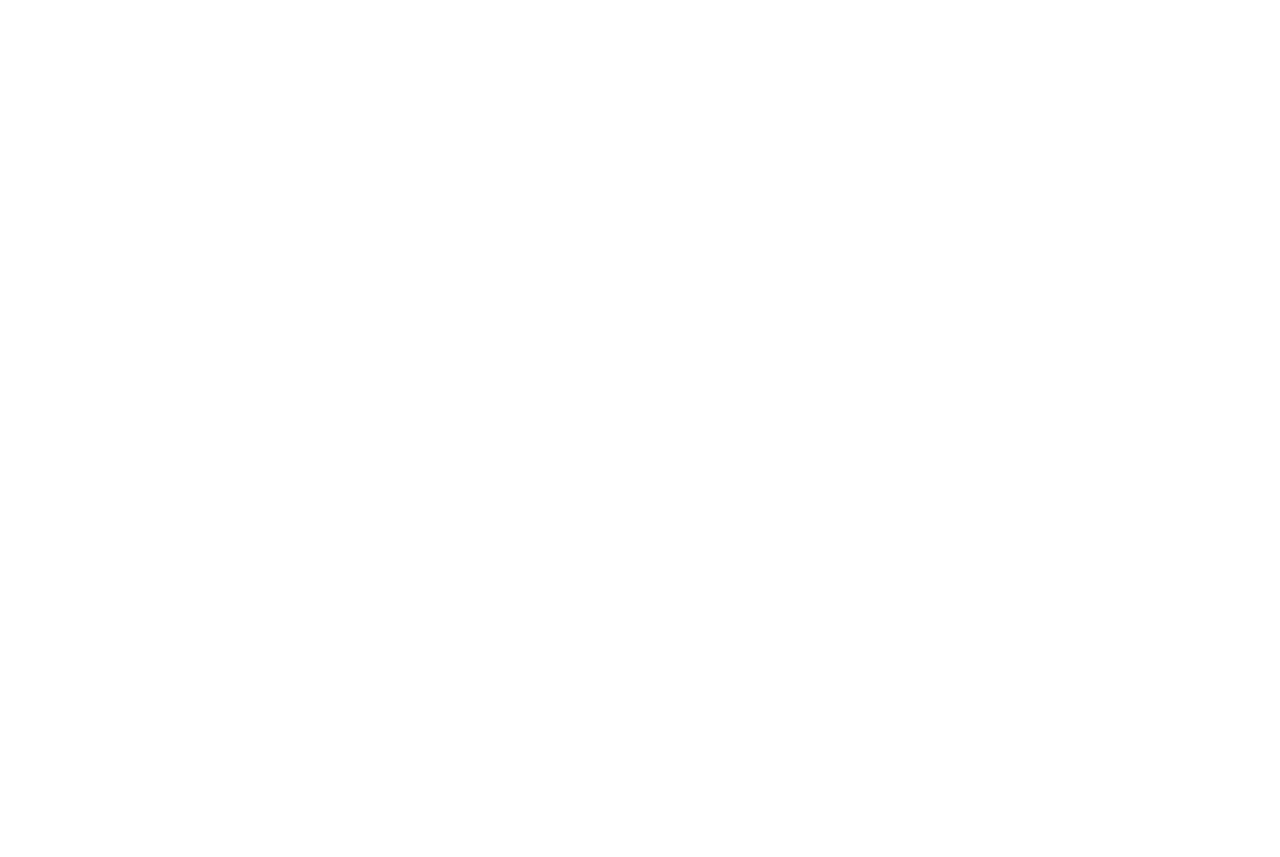
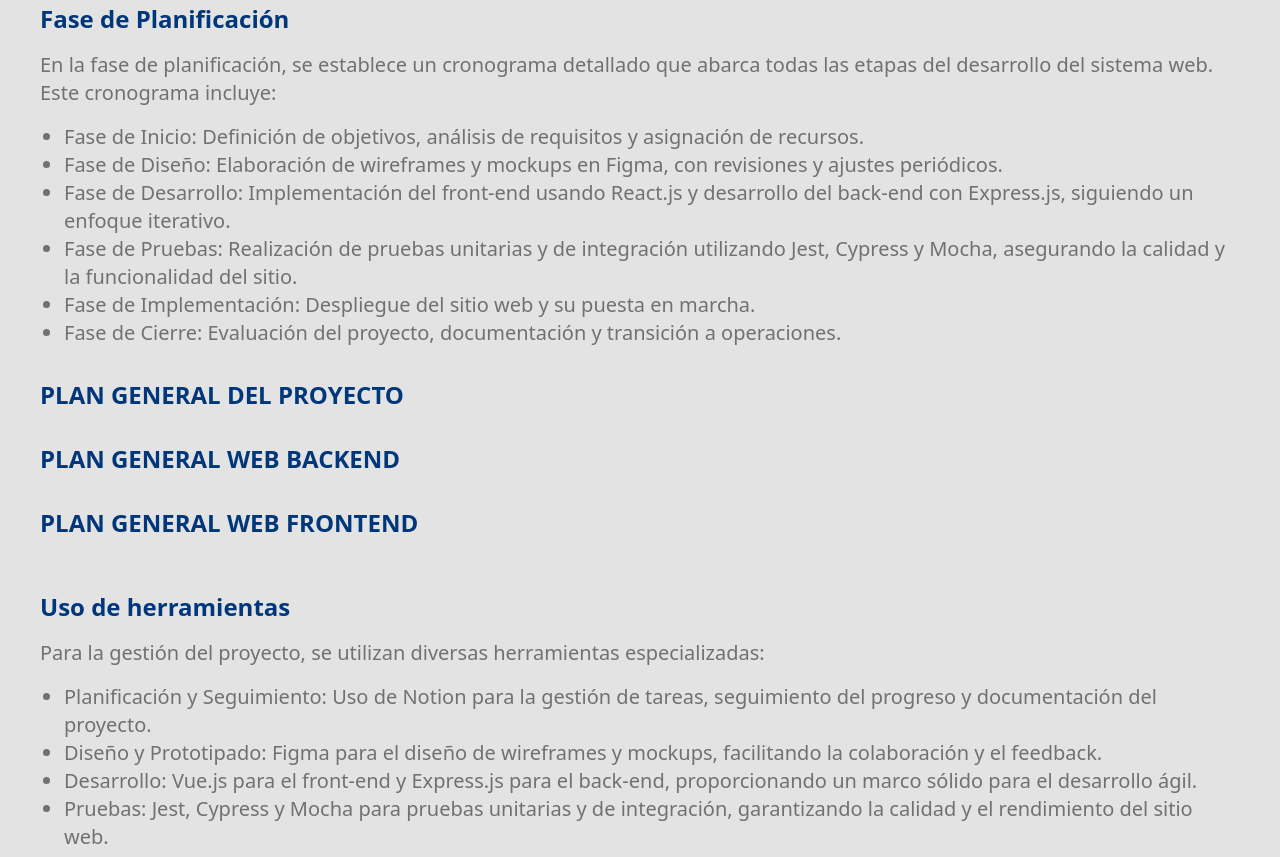
Before and after one commit to HugoAlejandro2002/Segundo-Parcial-GPI, a React (Vite) app: page /fase-planificacion in a window 1280 px wide. Shown: the part 240-1097 px from the top of the page. Before the commit the page ends 800 px from the top, so only its background shows below. Built offline with nearby package versions, Linux system fonts and the light colour scheme.

Commit message:
Fase de planificacion

```diff
--- a/src/pages/FasePlanificacion.jsx
+++ b/src/pages/FasePlanificacion.jsx
@@ -1,9 +1,150 @@
+
 
 function FasePlanificacion() {
   return (
-    <div>
-      Fase de Planificacion
-    </div>
+
+        <div className="container mx-auto px-10 py-8 rounded-3xl bg-slate-50" style={{ backgroundColor: 'rgba(217, 217, 217, 0.74)' }}>
+            <h1 className='text-2xl font-bold' style={{ color: '#00377B' }}>Fase de Planificación </h1>
+            <p className="text-xl font-light text-left py-4 " style={{ color: '#717171' }}>
+                En la fase de planificación, se establece un cronograma detallado que abarca todas las etapas del
+                desarrollo del
+                sistema web. Este cronograma incluye:
+            </p>
+
+            <ul className="list-disc pl-6 text-xl font-light pb-4" style={{ color: '#717171' }}>
+                <li>Fase de Inicio: Definición de objetivos, análisis de requisitos y asignación de recursos.</li>
+                <li>Fase de Diseño: Elaboración de wireframes y mockups en Figma, con revisiones y ajustes periódicos.
+                </li>
+                <li>Fase de Desarrollo: Implementación del front-end usando React.js y desarrollo del back-end con
+                    Express.js,
+                    siguiendo un enfoque iterativo.
+                </li>
+                <li>Fase de Pruebas: Realización de pruebas unitarias y de integración utilizando Jest, Cypress y Mocha,
+                    asegurando la calidad y la funcionalidad del sitio.
+                </li>
+                <li>Fase de Implementación: Despliegue del sitio web y su puesta en marcha.</li>
+                <li>Fase de Cierre: Evaluación del proyecto, documentación y transición a operaciones.</li>
+            </ul>
+
+
+            <div className="text-center mb-9" style={{ color: '#00377B' }}>
+
+                <a href="https://www.notion.so/8d7c36374b024d45b6c7d54f73acb7ec?v=fe088133a4f2405486be9f65d05afca4" target="_blank" rel = "noreferrer">
+                    <h2 className="text-2xl font-bold text-left text-primary uppercase py-4">Plan General del
+                        Proyecto</h2>
+                </a>
+
+                <a href="https://www.notion.so/7fd2db96e764452388165ceff6d6308a?v=5aedbce3e42947b1b8a30b282959288d" target="_blank" rel = "noreferrer">
+                <h2 className="text-2xl font-bold text-left text-primary uppercase py-4">Plan General Web
+                    Backend</h2>
+                </a>
+
+                <a href="https://www.notion.so/c7620716a92a4c7dbe088a606a6dc196?v=0664661cbb974175a67e8bc50e26f44a" target="_blank" rel = "noreferrer">
+                <h2 className="text-2xl font-bold text-left text-primary uppercase py-4">Plan General Web
+                    Frontend</h2>
+                </a>
+
+            </div>
+
+
+            <h1 className='text-2xl font-bold' style={{ color: '#00377B' }}>Uso de herramientas </h1>
+
+            <p className="text-xl font-light text-left py-4" style={{ color: '#717171' }}>
+                Para la gestión del proyecto, se utilizan diversas herramientas especializadas:
+            </p>
+
+            <ul className="list-disc pl-6 text-xl font-light pb-4" style={{ color: '#717171' }}>
+                <li>Planificación y Seguimiento: Uso de Notion para la gestión de tareas, seguimiento del progreso y
+                    documentación del proyecto.
+                </li>
+                <li>Diseño y Prototipado: Figma para el diseño de wireframes y mockups, facilitando la colaboración y el
+                    feedback.
+                </li>
+                <li>Desarrollo: Vue.js para el front-end y Express.js para el back-end, proporcionando un marco sólido
+                    para el
+                    desarrollo ágil.
+                </li>
+                <li>Pruebas: Jest, Cypress y Mocha para pruebas unitarias y de integración, garantizando la calidad y el
+                    rendimiento del sitio web.
+                </li>
+            </ul>
+
+            <br/>
+            <div className="grid grid-cols-3 gap-4 justify-center items-center" style={{ color: '#717171' }}>
+                <div className="text-center">
+                    <img src="https://th.bing.com/th/id/R.b6b42b0d08c8685ae401ce792a9b58fc?rik=57IEh7EFsxXmRA&pid=ImgRaw&r=0" alt="Logo de Notion" className="w-20 h-20 mx-auto"/>
+                    <p>Notion</p>
+                </div>
+                <div className="text-center">
+                    <img src="https://th.bing.com/th/id/OIP.akV9KjAtdaROFei8n8dnowHaHw?rs=1&pid=ImgDetMain"
+                         alt="Logo de Figma"
+                         className="w-20 h-20 mx-auto"/>
+                        <p>Figma</p>
+                </div>
+                <div className="text-center">
+                    <img
+                        src="https://www.pngitem.com/pimgs/m/664-6644509_icon-react-js-logo-hd-png-download.png"
+                        alt="Logo de React.js"
+                        className="w-20 h-20 mx-auto"/>
+                        <p>React.js</p>
+                </div>
+                <div className="text-center">
+                    <img src="https://riseuplabs.com/wp-content/uploads/2021/04/express.js-icon.png"
+                         alt="Logo de Express.js"
+                         className="w-20 h-20 mx-auto"/>
+                        <p>Express.js</p>
+                </div>
+                <div className="text-center">
+                    <img
+                        src="https://th.bing.com/th/id/R.cfa3a32613483a1ee48fac169aeb6359?rik=Lxp1uM0Qxn40kA&pid=ImgRaw&r=0"
+                        alt="Logo de Jest" className="w-20 h-20 mx-auto"/>
+                        <p>Jest</p>
+                </div>
+                <div className="text-center">
+                    <img
+                        src="https://th.bing.com/th/id/R.a89c871423e0845750d27cf4ea910e53?rik=JvWxlJgKBtnUyQ&pid=ImgRaw&r=0"
+                        alt="Logo de Cypress"
+                        className="w-20 h-20 mx-auto"/>
+                        <p>Cypress</p>
+                </div>
+                <div className="text-center">
+                    <img
+                        src="https://th.bing.com/th/id/R.55b112b344a5cb45a6becf64bf5a5cf2?rik=sAaXelEMUzQDrw&pid=ImgRaw&r=0"
+                        alt="Logo de Mocha JS"
+                        className="w-20 h-20 mx-auto"/>
+
+                        <p>Mocha JS</p>
+                </div>
+            </div>
+            <br/>
+
+            <a href="https://docs.google.com/document/d/1KGTHxPwsybFohuLlVXKgVeSX7r8Akobdpf8Fc6xkzxc/edit" target="_blank" rel = "noreferrer">
+                <h1 className='text-2xl font-bold' style={{ color: '#00377B' }}>Gestión de Riesgos</h1>
+            </a>
+            <br/>
+
+            <ul className="list-disc pl-6 text-xl font-light pb-4" style={{ color: '#717171' }}>
+                <li>Identificación de Riesgos: Riesgos técnicos, de recursos y de tiempo evaluados en impacto y
+                    probabilidad.
+                </li>
+                <li>Análisis y Evaluación: Uso de una escala del 1 al 5 para evaluar probabilidad e impacto de cada
+                    riesgo.
+                </li>
+                <li>Estrategias de Mitigación: Desarrollo de planes de acción para cada riesgo identificado.</li>
+                <li>Plan de Contingencia: Medidas para enfrentar los riesgos, como tener equipos de desarrollo de
+                    respaldo.
+                </li>
+                <li>Monitoreo y Comunicación: Revisión periódica de los riesgos y comunicación constante con el equipo y
+                    los
+                    stakeholders.
+                </li>
+
+                <li>
+                    Riesgos Identificados y Estrategias de Mitigación: Lista de todos los riesgos identificados, junto a
+                    las estrategias necesarias para su mitigación.
+                </li>
+            </ul>
+        </div>
   );
 }
 
```
